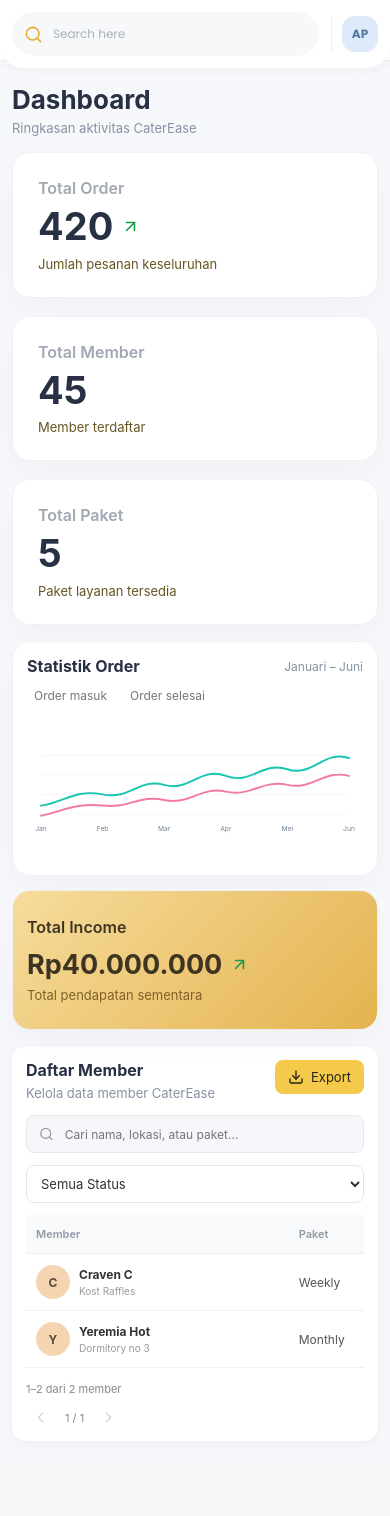
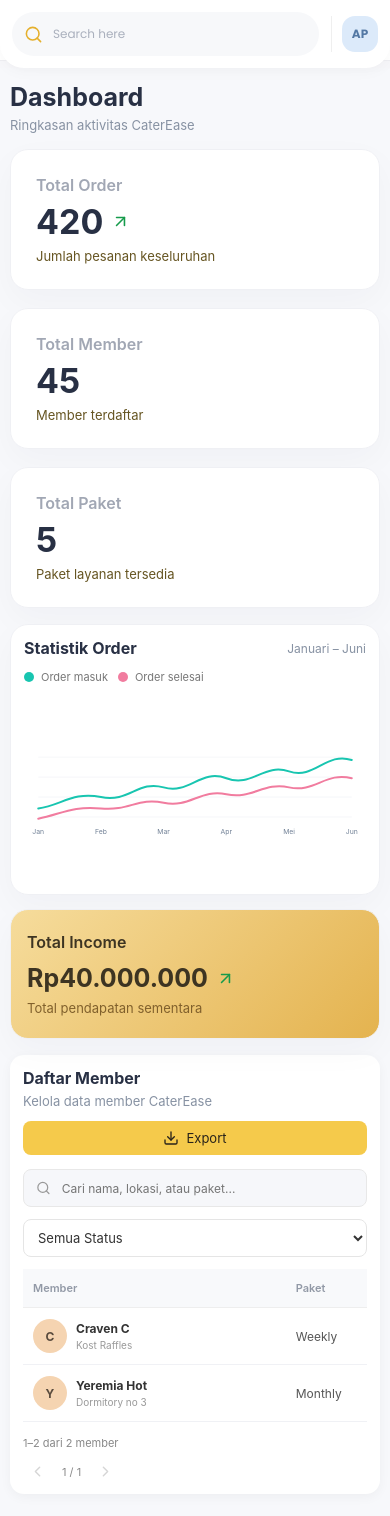
Before and after one commit to Pratama-Raka/CaterEase, a React (Vite) app: page /dashboard in a window 390 px wide. Before the commit the page ends 1465 px from the top, so only its background shows below. Built offline with nearby package versions, Linux system fonts and the light colour scheme; sample sign-in values are in the browser's storage.

Commit message:
mengubah media query dashboard

```diff
--- a/src/pages/Dashboard.css
+++ b/src/pages/Dashboard.css
@@ -1,6 +1,5 @@
-/* CaterEase Dashboard — versi ringkas */
+/* CaterEase Dashboard */
 
-/* Dasar halaman */
 .ce-dashboard {
     --ce-yellow: #f5ca4b;
     --ce-ink: #26364c;
@@ -38,7 +37,7 @@
     outline-offset: 2px;
 }
 
-/* Judul dashboard */
+/* Judul dan kartu ringkasan */
 .ce-page-heading {
     margin: 0 0 16px;
 }
@@ -56,7 +55,6 @@
     font-size: 13px;
 }
 
-/* Tiga kartu ringkasan: kartu dipendekkan, teks tetap besar */
 .ce-stats {
     display: grid;
     grid-template-columns: repeat(3, minmax(0, 1fr));
@@ -76,8 +74,8 @@
     box-shadow: 0 3px 9px #0000000d;
 }
 
-.ce-stat > span,
-.ce-income > span {
+.ce-stat>span,
+.ce-income>span {
     display: block;
     font-size: 16px;
     font-weight: 600;
@@ -105,10 +103,10 @@
     font-size: 13px;
 }
 
-/* Grafik garis dan kartu pendapatan */
+/* Grafik dan pendapatan */
 .ce-analytics {
     display: grid;
-  grid-template-columns: minmax(0, 1.35fr) minmax(240px, 0.85fr);
+    grid-template-columns: minmax(0, 1.35fr) minmax(240px, .85fr);
     align-items: start;
     gap: 14px;
     margin-bottom: 16px;
@@ -126,7 +124,7 @@
 .ce-members-heading,
 .ce-table-tools,
 .ce-pagination,
-.ce-pagination > div {
+.ce-pagination>div {
     display: flex;
     align-items: center;
     justify-content: space-between;
@@ -139,7 +137,7 @@
     font-size: 16px;
 }
 
-.ce-panel-heading > span {
+.ce-panel-heading>span {
     color: var(--ce-muted);
     font-size: 12px;
 }
@@ -159,27 +157,28 @@
     gap: 7px;
 }
 
-.ce-legend-in::before,
-.ce-legend-out::before {
-  width: 9px;
-  height: 9px;
+.ce-legend-incoming,
+.ce-legend-completed {
+    display: inline-block;
+    width: 10px;
+    height: 10px;
+    min-width: 10px;
     border-radius: 50%;
-  content: "";
 }
 
-.ce-legend-in::before {
+.ce-legend-incoming {
     background: #18c5b0;
 }
 
-.ce-legend-out::before {
+.ce-legend-completed {
     background: #f17c9f;
 }
 
 .ce-line-chart {
     display: block;
     width: 100%;
-  height: 145px;
-  margin-top: 8px;
+    height: 220px;
+    margin-top: 12px;
     overflow: visible;
 }
 
@@ -207,7 +206,7 @@
     font-size: 13px;
 }
 
-/* Tabel member */
+/* Daftar member */
 .ce-members {
     padding: 18px;
 }
@@ -346,28 +345,6 @@
     color: #42834b;
 }
 
-.ce-actions {
-  display: flex;
-  justify-content: center;
-  gap: 7px;
-}
-
-.ce-actions button,
-.ce-pagination button,
-.ce-modal-heading button,
-.ce-toast button {
-  display: inline-grid;
-  place-items: center;
-  border: 0;
-  background: transparent;
-  color: #777;
-}
-
-.ce-actions button:hover,
-.ce-pagination button:hover {
-  color: #b38a17;
-}
-
 .ce-empty {
     padding: 28px !important;
     color: #999 !important;
@@ -380,16 +357,26 @@
     font-size: 11px;
 }
 
-.ce-pagination > div {
+.ce-pagination>div {
     gap: 10px;
+}
+
+.ce-pagination button,
+.ce-modal-heading button,
+.ce-toast button {
+    display: inline-grid;
+    place-items: center;
+    border: 0;
+    background: transparent;
+    color: #777;
 }
 
 .ce-pagination button:disabled {
     cursor: not-allowed;
-  opacity: 0.3;
+    opacity: .3;
 }
 
-/* Notifikasi dan dialog */
+/* Notifikasi dan dialog member */
 .ce-toast {
     position: fixed;
     right: 22px;
@@ -408,16 +395,6 @@
 
 .ce-toast button {
     color: #fff;
-}
-
-.ce-modal-overlay {
-  position: fixed;
-  inset: 0;
-  z-index: 1100;
-  display: grid;
-  place-items: center;
-  padding: 18px;
-  background: #0006;
 }
 
 .ce-modal {
@@ -472,8 +449,12 @@
     color: #fff;
 }
 
-/* Tampilan tablet dan ponsel */
-@media (max-width: 900px) {
+/* Tablet */
+@media (max-width: 768px) {
+    .ce-dashboard {
+        padding: 18px 16px 28px;
+    }
+
     .ce-analytics {
         grid-template-columns: 1fr;
     }
@@ -481,15 +462,20 @@
     .ce-income {
         min-height: 140px;
     }
+
+    .ce-line-chart {
+        height: 210px;
+    }
 }
 
-@media (max-width: 600px) {
+/* Ponsel */
+@media (max-width: 480px) {
     .ce-dashboard {
-    padding: 16px 12px 24px;
+        padding: 14px 10px 22px;
     }
 
     .ce-page-heading h1 {
-    font-size: 26px;
+        font-size: 25px;
     }
 
     .ce-stats {
@@ -498,16 +484,37 @@
     }
 
     .ce-stat {
-    min-height: 105px;
+        min-height: 100px;
+        padding: 12px 16px;
+    }
+
+    .ce-stat strong {
+        font-size: 34px;
     }
 
     .ce-panel,
     .ce-members {
-    padding: 14px;
+        padding: 13px;
+    }
+
+    .ce-income {
+        min-height: 130px;
+        padding: 16px;
+    }
+
+    .ce-income strong {
+        font-size: 25px;
+        white-space: normal;
+        overflow-wrap: anywhere;
     }
 
     .ce-members-heading {
         align-items: flex-start;
+        flex-wrap: wrap;
+    }
+
+    .ce-export {
+        width: 100%;
     }
 
     .ce-table-tools {
@@ -526,6 +533,14 @@
     }
 
     .ce-line-chart {
-    height: 150px;
+        height: 185px;
+    }
+
+    .ce-chart-legend {
+        gap: 10px;
+    }
+
+    .ce-chart-legend span {
+        font-size: 11px;
     }
 }
```
Lines whose indentation alone changed are shown as unchanged.
